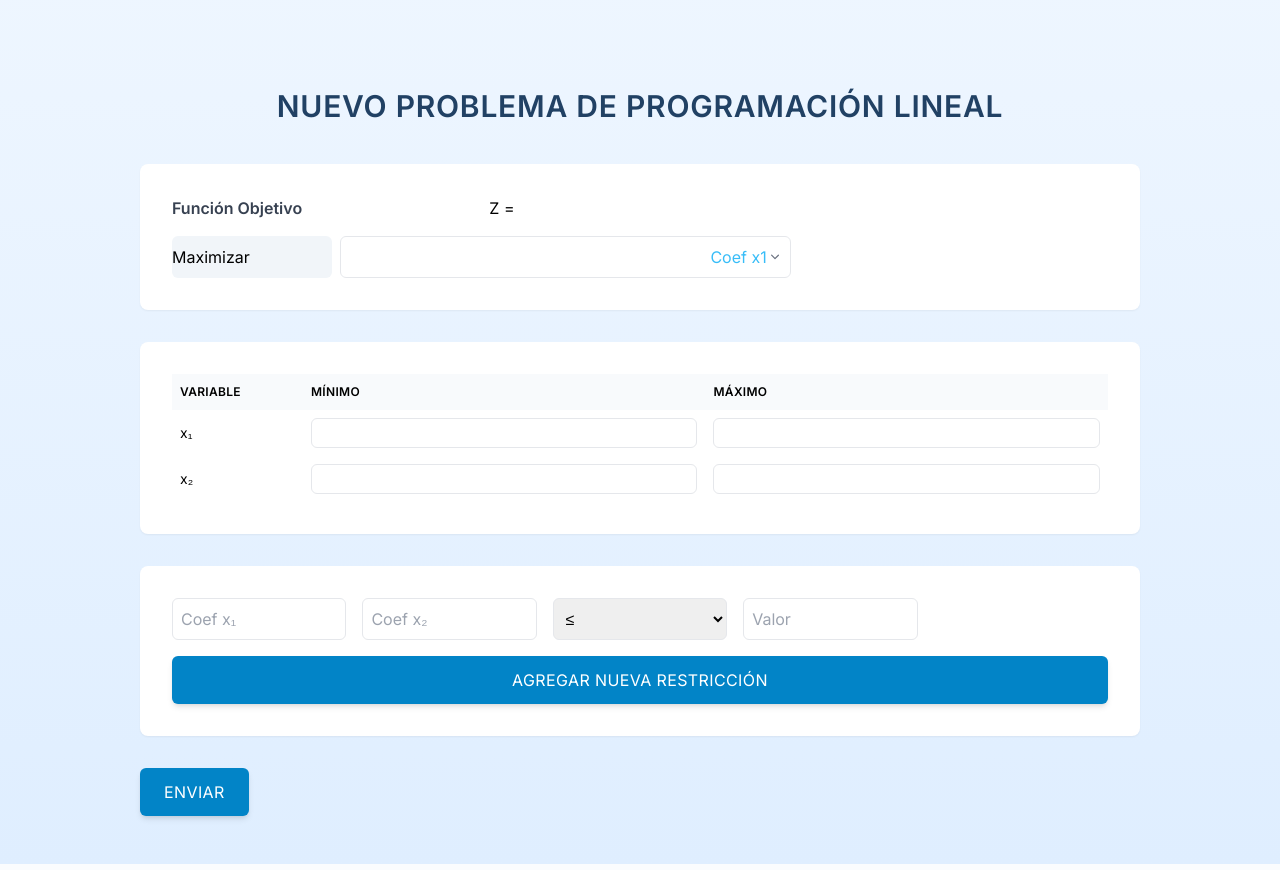
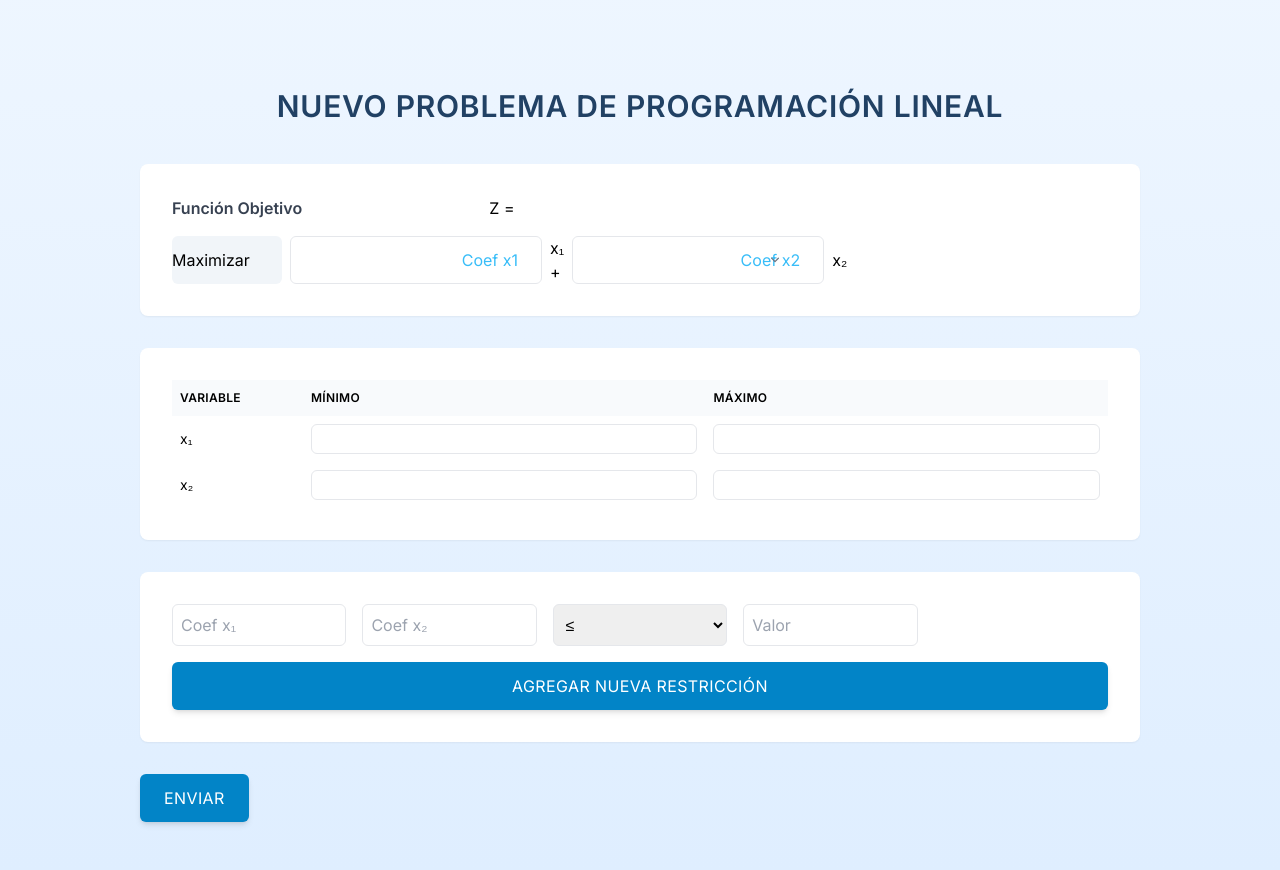
Before and after one commit to YANA021/MOP-Repository, a Django app: page / in a window 1280 px wide. Shown: the part 20-890 px from the top of the page. Run offline with Django 5.2, Linux system fonts and the light colour scheme; some libraries are stand-ins or nearby versions.

Commit message:
Arreglando para 2 variables en la FO

```diff
--- a/Mop_Proyecto/templates/nuevo_problema.html
+++ b/Mop_Proyecto/templates/nuevo_problema.html
@@ -30,16 +30,19 @@
                 <label class="text-gray-700 font-semibold">Función Objetivo</label>
                 <div>Z =</div>
                 <div class="col-span-2 flex space-x-2 relative">
-                    <select id="objetivo" class="w-40 bg-slate-100 rounded-md focus:ring-2 focus:ring-sky-300 pr-8 appearance-none">
-                        <option>Maximizar</option>
-                        <option>Minimizar</option>
+                    <select id="objetivo" name="objetivo" class="w-40 bg-slate-100 rounded-md focus:ring-2 focus:ring-sky-300 pr-8 appearance-none">
+                        <option value="max">Maximizar</option>
+                        <option value="min">Minimizar</option>
                     </select>
                     <div class="pointer-events-none absolute right-2 top-1/2 -translate-y-1/2 text-gray-500">
                         <svg xmlns="http://www.w3.org/2000/svg" class="h-4 w-4" viewBox="0 0 20 20" fill="currentColor">
                             <path fill-rule="evenodd" d="M5.23 7.21a.75.75 0 011.06.02L10 10.94l3.71-3.71a.75.75 0 111.06 1.06l-4.24 4.24a.75.75 0 01-1.06 0L5.21 8.27a.75.75 0 01.02-1.06z" clip-rule="evenodd" />
                         </svg>
                     </div>
-                    <input type="number" placeholder="Coef x1" class="flex-1 text-right placeholder-sky-400 border rounded-md p-2" />
+                    <input name="coef_x1" type="number" placeholder="Coef x1" class="flex-1 text-right placeholder-sky-400 border rounded-md p-2" />
+                    <span class="self-center">x₁ +</span>
+                    <input name="coef_x2" type="number" placeholder="Coef x2" class="flex-1 text-right placeholder-sky-400 border rounded-md p-2" />
+                    <span class="self-center">x₂</span>
                 </div>
             </div>
 
```
